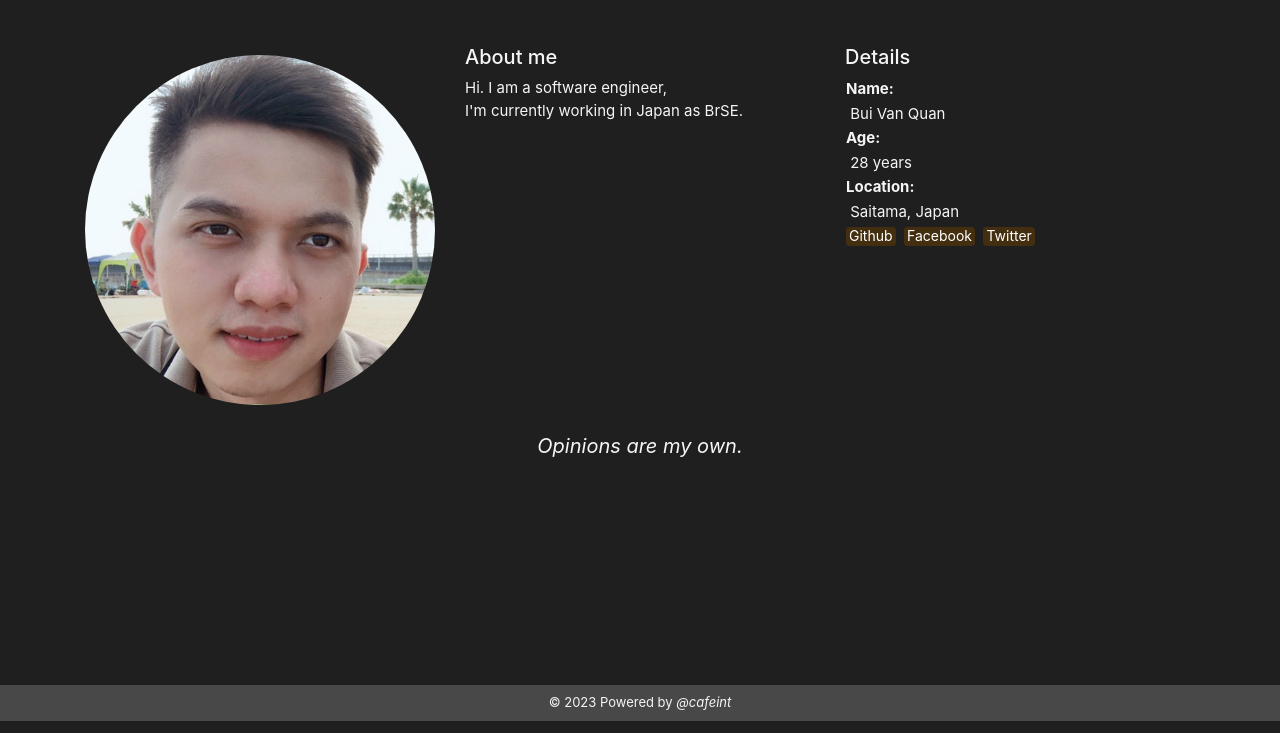
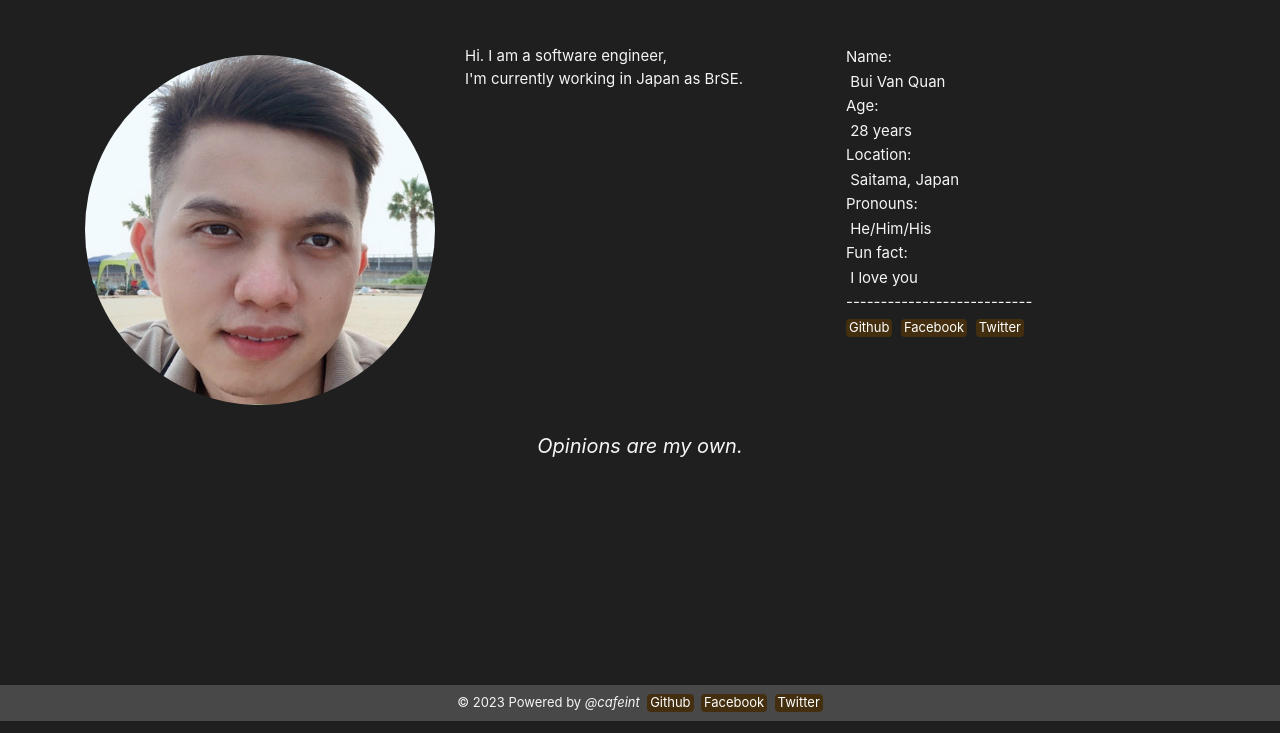
Before and after one commit to quanultra/static-web-s3, a plain HTML site: page public/index.html in a window 1280 px wide. Shown: the part 67-800 px from the top of the page. Drawn offline with nearby package versions, Linux system fonts and the light colour scheme.

Commit message:
fix style

```diff
--- a/public/css/main.css
+++ b/public/css/main.css
@@ -3,7 +3,6 @@ body {
     background: #1f1f1f !important;
     color: #f5f5f5 !important;
     font-size: 15px !important;
-    max-width: 1400px;
 }
 
 .profile {
@@ -25,7 +24,7 @@ body a {
     background-color: #432f0f;
     line-height: inherit;
     border-radius: 4px;
-    font-size: 14px;
+    font-size: 13px;
 }
 
 body a:hover {
--- a/public/index.html
+++ b/public/index.html
@@ -36,33 +36,46 @@
                     src="./img/QuanPhoto1.png" alt="avatar">
             </div>
             <div class="col-md-4" style="text-align: left;">
-                <h5>About me</h5>
                 <p>
                     Hi. I am a software engineer, <br>
                     I'm currently working in Japan as BrSE.
                 </p>
             </div>
             <div class="col-md-4">
-                <h5>Details</h5>
                 <table>
                     <tbody>
                         <tr>
-                            <td class=""><b>Name:</b></td>
+                            <td class="">Name:</td>
                         </tr>
                         <tr>
                             <td class="">&nbsp;Bui Van Quan</td>
                         </tr>
                         <tr>
-                            <td class=""><b>Age:</b></td>
+                            <td class="">Age:</td>
                         </tr>
                         <tr>
                             <td id="now-age">xx years</td>
                         </tr>
                         <tr>
-                            <td class=""><b>Location:</b></td>
+                            <td class="">Location:</td>
                         </tr>
                         <tr>
                             <td class="">&nbsp;Saitama, Japan</td>
+                        </tr>
+                        <tr>
+                            <td class="">Pronouns:</td>
+                        </tr>
+                        <tr>
+                            <td class="">&nbsp;He/Him/His</td>
+                        </tr>
+                        <tr>
+                            <td class="">Fun fact:</td>
+                        </tr>
+                        <tr>
+                            <td class="">&nbsp;I love you</td>
+                        </tr>
+                        <tr>
+                            <td class="">---------------------------</td>
                         </tr>
                         <tr>
                             <td class="">
@@ -89,7 +102,11 @@
 
     <footer class="text-center text-lg-start page-foot">
         <div class="text-center p-2" style="background-color: rgba(232, 232, 232, 0.2);">
-            © 2023 Powered by <i>@cafeint</i>
+            © 2023 Powered by <i>@cafeint</i>&nbsp;
+            <a href="https://github.com/quanultra" target="_blank" rel="noopener noreferrer">Github</a>&nbsp;
+            <a href="https://www.facebook.com/minh.quan.338211/" target="_blank"
+                rel="noopener noreferrer">Facebook</a>&nbsp;
+            <a href="https://twitter.com/quanbuisw" target="_blank" rel="noopener noreferrer">Twitter</a>
         </div>
     </footer>
 
```
